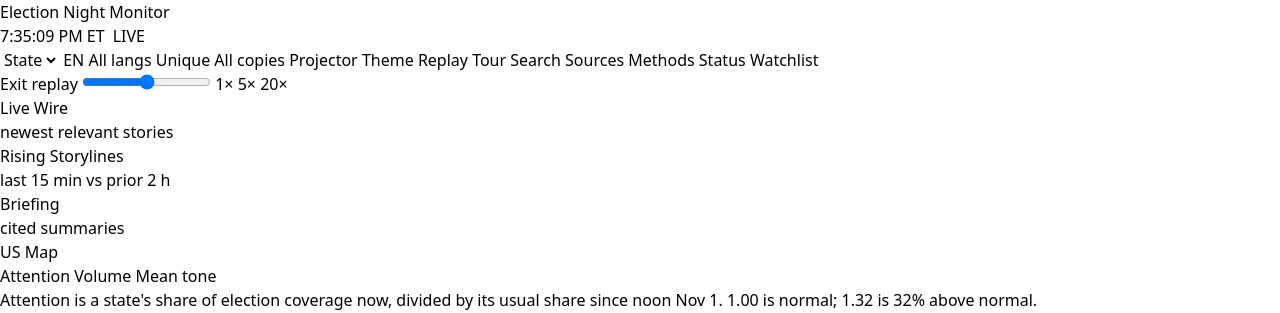
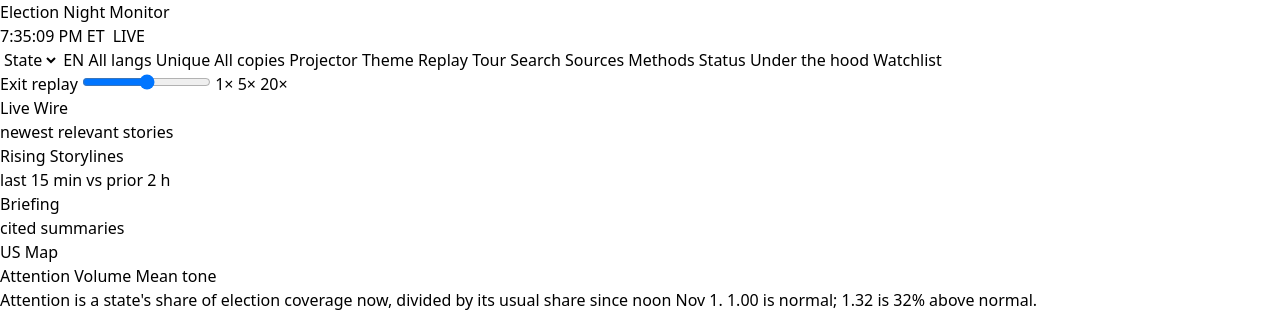
Before and after one commit to dchud/electionnight, a Python web app: template src/monitor/web/templates/pages/home.html in a window 1280 px wide. Shown: the top 313 px of the page. Run offline with Jinja, Linux system fonts and the light colour scheme; the template is opened without the code that fills it, so the values that code supplies are empty; style sheets or scripts are compiled from the project's sources.

Commit message:
feat: link the teaching views from the header
The only link to /under was below the last band of the home page, where
the owner did not find it. The header now links to it beside Methods
and Status, on every dashboard page. The footer link stays.

Bead: bd-bex.1

```diff
--- a/src/monitor/web/templates/partials/header.html
+++ b/src/monitor/web/templates/partials/header.html
@@ -49,6 +49,7 @@
       <a href="/sources?{{ qs }}">Sources</a>
       <a href="/methods?{{ qs }}">Methods</a>
       <a href="/status?{{ qs }}">Status</a>
+      <a href="/under">Under the hood</a>
       <a href="/watchlist?{{ qs }}">Watchlist</a>
     </span>
   </nav>
```
